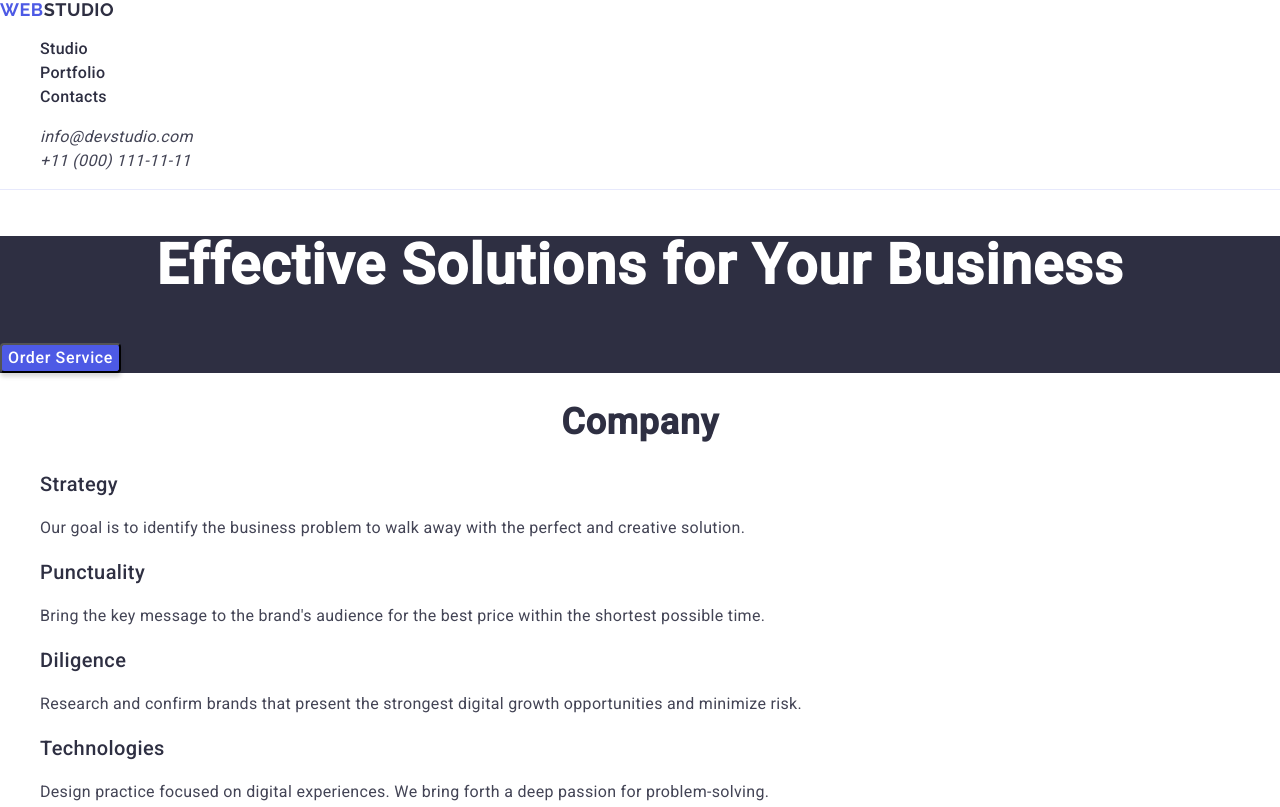
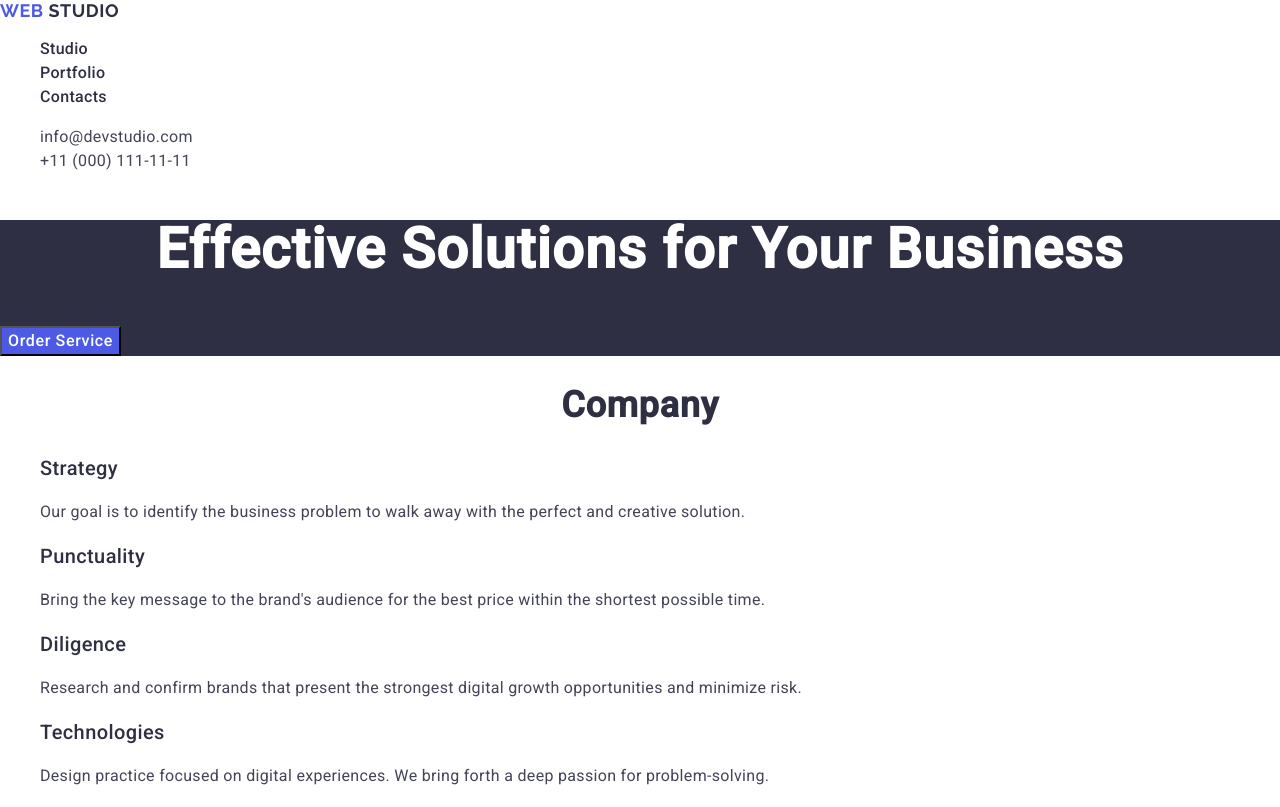
Before and after one commit to nhetsko/goit-home-work-2, a plain HTML site: page index.html in a window 1280 px wide. Shown: the top 807 px of the page. Drawn offline with nearby package versions, Linux system fonts and the light colour scheme.

Commit message:
goit-home-work-2

```diff
--- a/css/styles.css
+++ b/css/styles.css
@@ -1,39 +1,45 @@
 .link {text-decoration: none;}
 .list {list-style-type: none;}
-button {cursor: pointer;
-border-radius: 4px;
-    background: var(--iris, #4D5AE5);
-    box-shadow: 0px 4px 4px 0px rgba(0, 0, 0, 0.15);
-    }
-button:hover {
-    color:border-radius: 4px;
-        background: var(--ocean, #404BBF);
-        box-shadow: 0px 4px 4px 0px rgba(0, 0, 0, 0.15); ;
-}
-.button-text {font-family: 'Roboto', sans-serif;
-    font-size: 16px;
+.button {cursor: pointer;
+    background-color: #4D5AE5;
+    font-family: "Roboto", sans-serif;
+font-size: 16px;
     font-weight: 500;
     line-height: 1.5;
     /* 150% */
     letter-spacing: 0.04em;
-color: #FFFFFF;}
+    color: #ffffff
+    }
+.button:hover, .button:focus {
+        background: var(--ocean, #404BBF);
 
+}
 body {font-family: 'Roboto', sans-serif;
 letter-spacing: 0.02em;
+color: #434455;
+background-color:#FFFFFF;
 }
 .main-header {
-border-bottom: 1px solid var(--cornflower, #E7E9FC);
     background: var(--white, #FFF);
 }
-.logotype {color: var(--navyblue, #2E2F42);
+.logotype {color: var(--iris, #4D5AE5);
 font-family: 'Raleway', sans-serif;
     font-size: 18px;
     font-weight: 700;
-    line-height: 1.16;
+    line-height: 1.17;
     letter-spacing: 0.03em;
     text-transform: uppercase;}
-    .text {
-        color: var(--iris, #4D5AE5);}
+
+.text {
+    color: var(--navyblue, #2E2F42);
+    font-family: 'Raleway', sans-serif;
+        font-size: 18px;
+        font-weight: 700;
+        line-height: 1.17;
+        letter-spacing: 0.03em;
+        text-transform: uppercase;
+    }
+
 
 .menu-link {color: var(--navyblue, #2E2F42);
     /* Body Medium */
@@ -42,13 +48,14 @@
     font-weight: 500;
     line-height: 1.5;
     letter-spacing: 0.02em;}
-    .menu-link:active {
+    .menu-link:focus, .menu-link:hover {
       color:#404BBF ;
     }
 
 .address-link {color: var(--slate, #434455);
         /* Body */
         font-family: 'Roboto', sans-serif;
+        font-style: normal;
         font-size: 16px;
         font-weight: 400;
         line-height: 1.5;
@@ -78,6 +85,9 @@
         /* 120% */
         letter-spacing: 0.02em;
 }
+.section-two {
+    background-color: #FFFFFF
+}
 .section-two-text {
     color: var(--slate, #434455);
         /* Body */
@@ -87,8 +97,6 @@
         line-height: 1.5;
         /* 150% */
         letter-spacing: 0.02em;
-        display: flex;
-        align-items: flex-start;
 
 }
 .title-two {
@@ -98,7 +106,7 @@
         font-family: 'Roboto', sans-serif;
         font-size: 36px;
         font-weight: 700;
-        line-height: 1.1;
+        line-height: 1.11;
         /* 111.111% */
         letter-spacing: 0.02em;
         text-transform: capitalize;
@@ -138,33 +146,33 @@
     background: var(--navyblue, #2E2F42);
 }
 .footer-logotype {
-color: var(--iris, #4D5AE5);
+color:var(--cloud, #F4F4FD);
 font-family: 'Raleway', sans-serif;
     font-size: 18px;
     font-style: normal;
     font-weight: 700;
-    line-height: 1.16;
+    line-height: 1.17;
     /* 116.667% */
     letter-spacing: 0.03em;
     text-transform: uppercase;
 }
 .logotype-footer {
-    color: var(--cloud, #F4F4FD);
+    color: var(--iris, #4D5AE5);
 font-family: 'Raleway', sans-serif;
         font-size: 18px;
         font-style: normal;
         font-weight: 700;
-        line-height: 1.16;
+        line-height: 1.17;
         /* 116.667% */
         letter-spacing: 0.03em;
         text-transform: uppercase;}
 
 .footer-text {
 color: var(--cloud, #F4F4FD);
+
     /* Body */
     font-family: 'Roboto', sans-serif;
     font-size: 16px;
-    font-style: normal;
     font-weight: 400;
     line-height: 1.5;
     /* 150% */
--- a/index.html
+++ b/index.html
@@ -25,8 +25,10 @@
   <body>
     <header class="main-header">
       <nav class="page-nav">
-        <a class="logotype link" href="./index.html"
-          ><span class="text link">Web</span>Studio
+        <a
+          class="logotype link"
+          href="https://nhetsko.github.io/goit-home-work-2/index.html"
+          >Web <span class="text link">Studio</span>
         </a>
         <ul class="menu list">
           <li class="menu-item">
@@ -58,9 +60,7 @@
     <main class="main">
       <section class="section-one">
         <h1 class="title-one">Effective Solutions for Your Business</h1>
-        <button type="button">
-          <span class="button-text">Order Service</span>
-        </button>
+        <button class="button" type="button">Order Service</button>
       </section>
       <section class="section-two">
         <h2 class="title-two">Company</h2>
@@ -207,8 +207,9 @@
       </section>
     </main>
     <footer class="footer-main">
-      <a class="logotype-footer link" href="./index.html">
-        <span class="footer-logotype">Web</span>Studio
+      <a class="logotype-footer link" href="./index.html"
+        >Web
+        <span class="footer-logotype">Studio</span>
       </a>
 
       <p class="footer-text">
```
